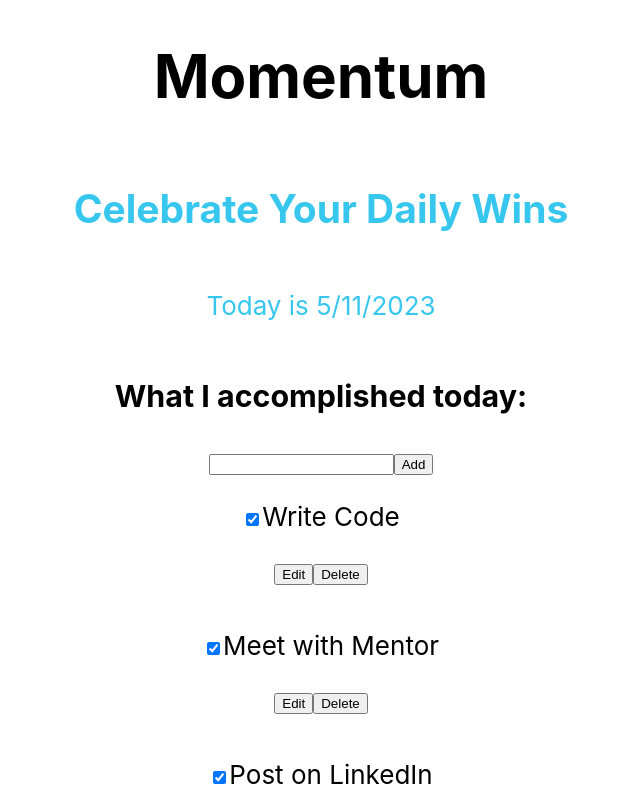
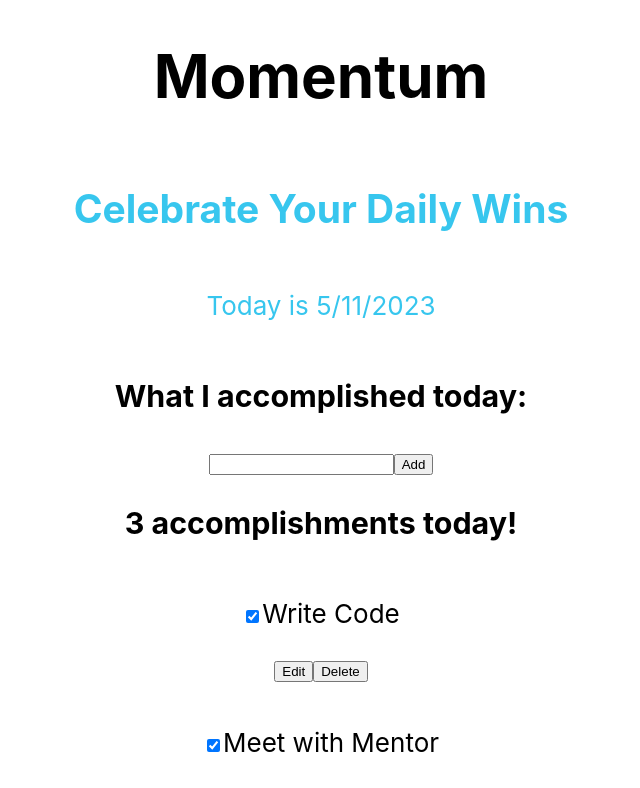
Before and after one commit to jasondcarmichael/momentum-app, a React (Create React App) app: page / in a window 1280 px wide. Shown: the top 788 px of the page, without its empty margins (319-959 px from the left). Built offline with nearby package versions, Linux system fonts and the light colour scheme.

Commit message:
Added accomplishments counter heading

```diff
--- a/src/App.js
+++ b/src/App.js
@@ -7,12 +7,6 @@ import Win from './components/Win';
 
 function App(props) {
   const [wins, setWins] = useState(props.wins);
-
-
-
-  // function addWin(name) {
-  //   alert(name)
-  // }
 
   function addWin(name) {
     const newWin = { id: `win-${nanoid()}`, name};
@@ -28,6 +22,11 @@ function App(props) {
     />
   ));
 
+
+  const winsNoun = winsList.length !== 1 ? "accomplishments" : "accomplishment";
+  const winsHeading = `${winsList.length} ${winsNoun} today!`
+
+
   return (
     <div className="App">
       <header className="App-header">
@@ -41,7 +40,9 @@ function App(props) {
 
         <Form addWin={addWin}/>
 
-
+        <h3 id="list-heading" tabIndex="-1">
+          {winsHeading}
+        </h3>
         <ul className="win-list stack-large stack exception">
           {winsList}
         </ul>
```
